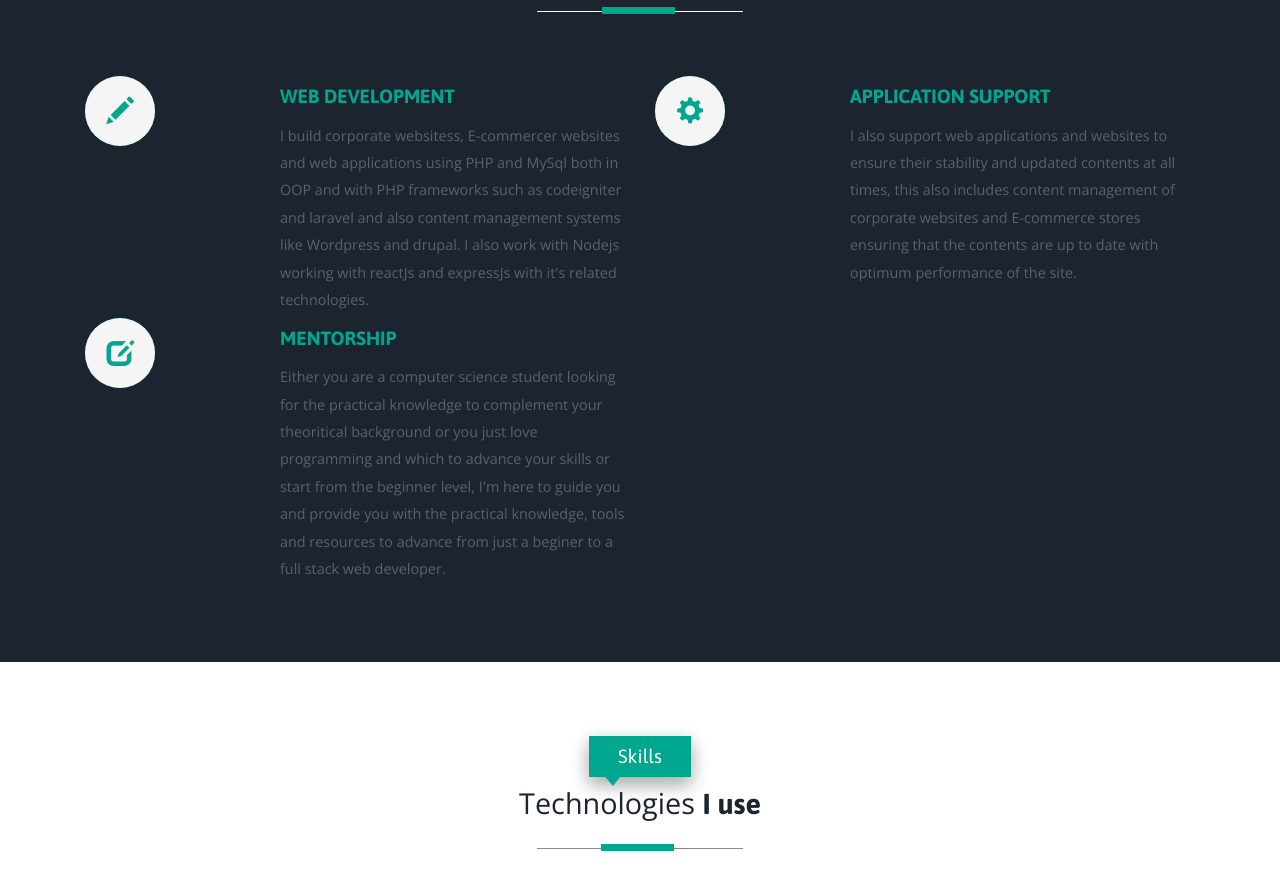
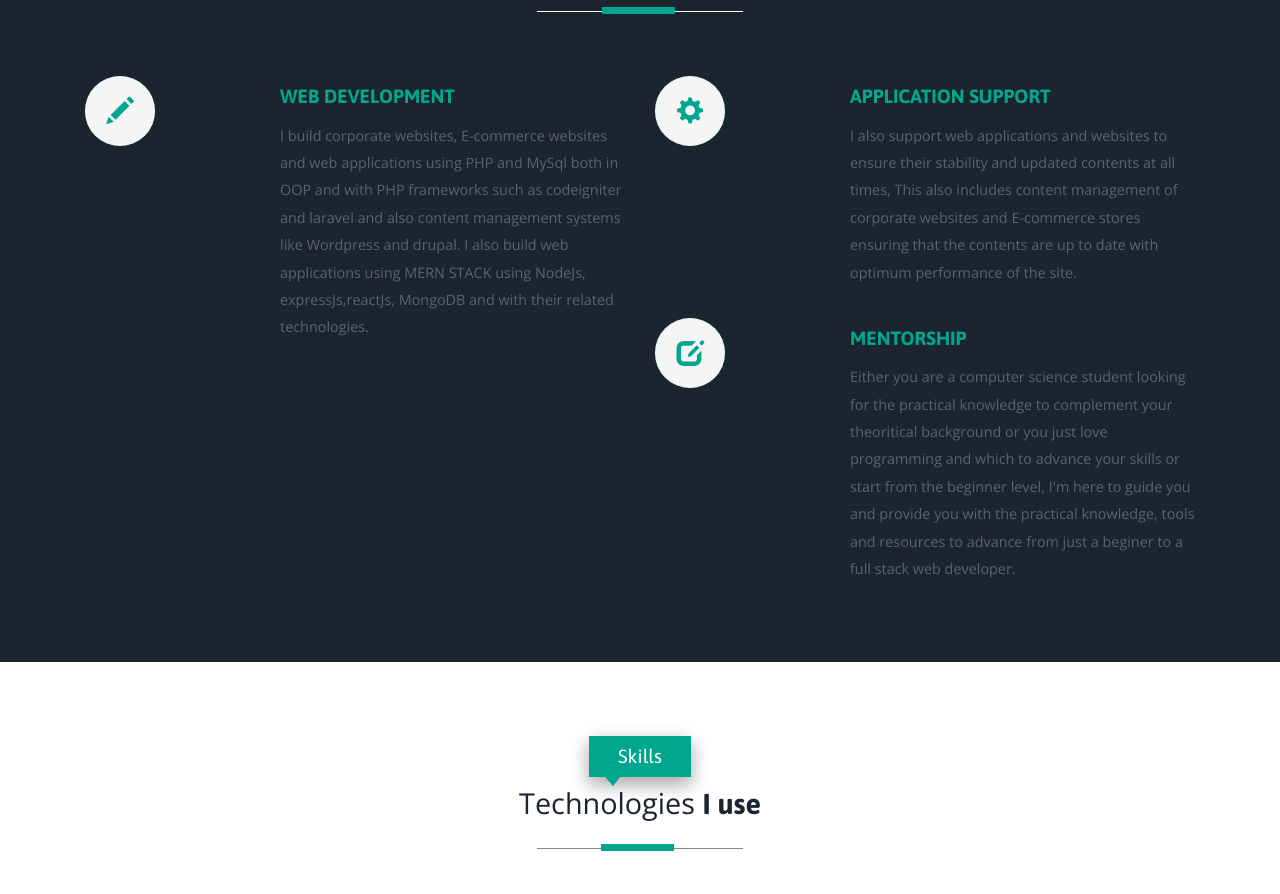
Before and after one commit to MrObele/MrObele.github.io, a plain HTML site: page index.html in a window 1280 px wide. Shown: the part 1440-2334 px from the top of the page. Drawn offline with nearby package versions, Linux system fonts and the light colour scheme; files whose address does not match are found by name.

Commit message:
updated index

```diff
--- a/index.html
+++ b/index.html
@@ -218,7 +218,7 @@ Smartphone Compatible web template, free webdesigns for Nokia, Samsung, LG, Sony
 					</div>
 					<div class="col-xs-8 wthree_about_right_grid_right">
 						<h4>Web Development</h4>
-						<p>I build corporate websitess, E-commercer websites and web applications using PHP and MySql both in OOP and with PHP frameworks such as codeigniter and laravel and also content management systems like Wordpress and drupal. I also work with Nodejs working with reactJs and expressJs with it's related technologies.</p>
+						<p>I build corporate websites, E-commerce websites and web applications using PHP and MySql both in OOP and with PHP frameworks such as codeigniter and laravel and also content management systems like Wordpress and drupal. I also build web applications using MERN STACK using NodeJs, expressJs,reactJs, MongoDB and with their related technologies.</p>
 					</div>
 					<div class="clearfix"> </div>
 				</div>
@@ -230,7 +230,7 @@ Smartphone Compatible web template, free webdesigns for Nokia, Samsung, LG, Sony
 					</div>
 					<div class="col-xs-8 wthree_about_right_grid_right">
 						<h4>Application Support</h4>
-						<p>I also support web applications and websites to ensure their stability and updated contents at all times, this also includes content management of corporate websites and E-commerce stores ensuring that the contents are up to date with optimum performance of the site.</p>
+						<p>I also support web applications and websites to ensure their stability and updated contents at all times, This also includes content management of corporate websites and E-commerce stores ensuring that the contents are up to date with optimum performance of the site.</p>
 					</div>
 					<div class="clearfix"> </div>
 				</div>
```
